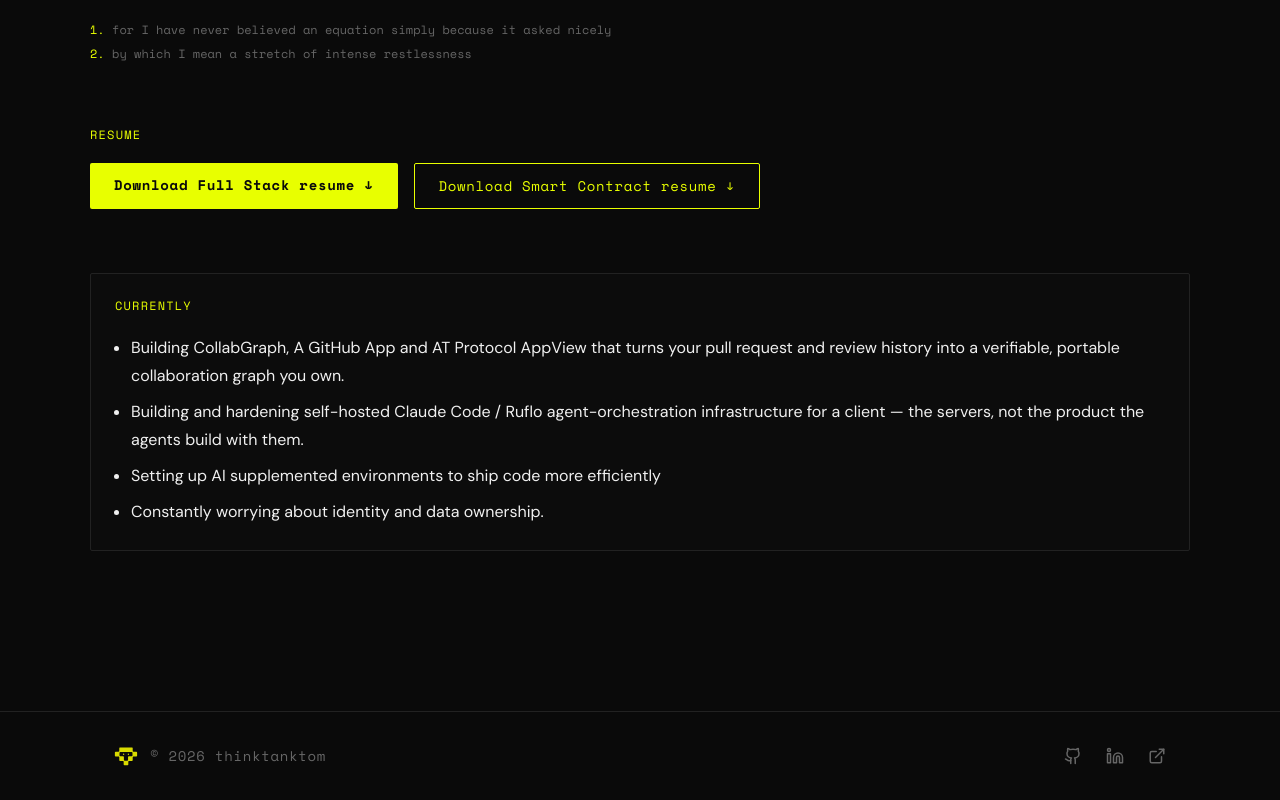
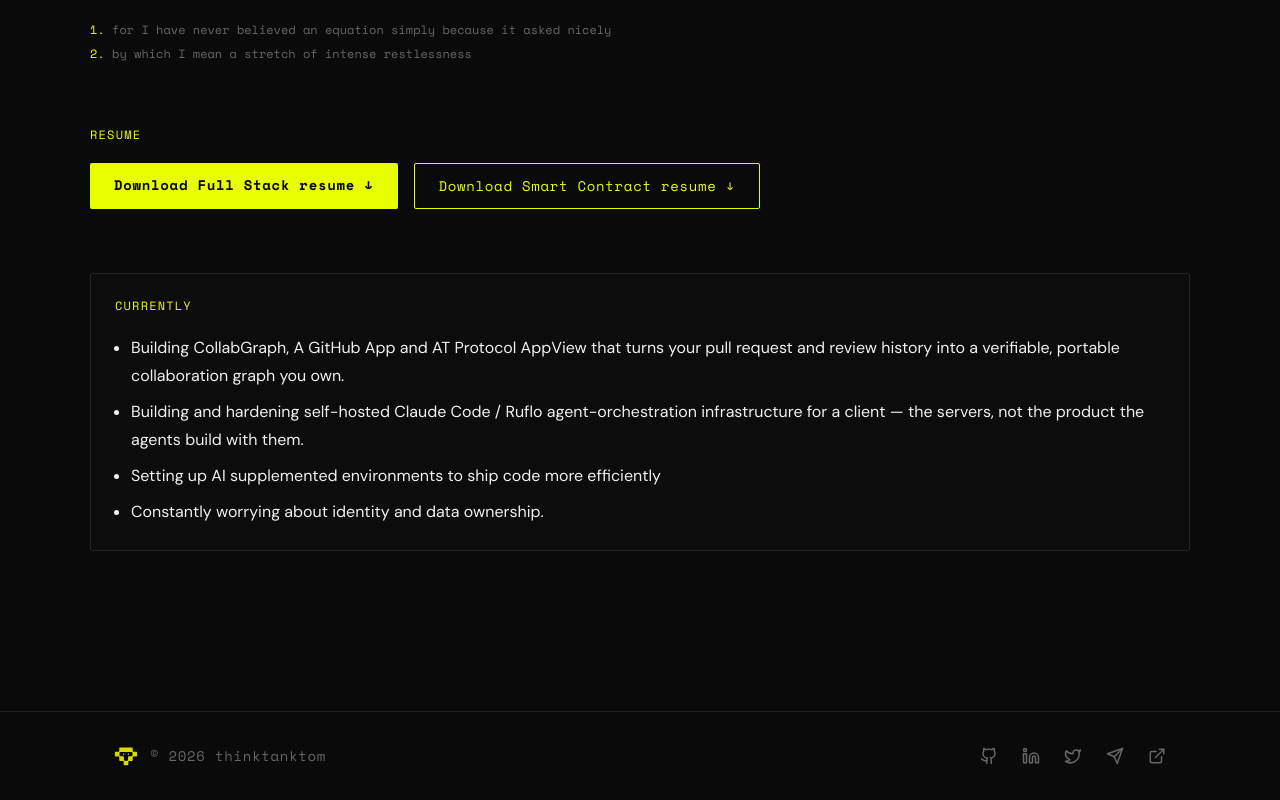
Before and after one commit to thinktanktom/site, a Next.js app: page /about in a window 1280 px wide. Shown: the part 1242-2042 px from the top of the page. Built offline with nearby package versions, Linux system fonts and the light colour scheme.

Commit message:
Add Twitter and Telegram to footer contact links

```diff
--- a/components/Footer.tsx
+++ b/components/Footer.tsx
@@ -1,5 +1,24 @@
 import Image from 'next/image'
-import { Github, Linkedin, ExternalLink } from 'lucide-react'
+import { Github, Linkedin, ExternalLink, Twitter } from 'lucide-react'
+
+function TelegramIcon({ size = 18 }: { size?: number }) {
+  return (
+    <svg
+      width={size}
+      height={size}
+      viewBox="0 0 24 24"
+      fill="none"
+      stroke="currentColor"
+      strokeWidth={2}
+      strokeLinecap="round"
+      strokeLinejoin="round"
+      aria-hidden="true"
+    >
+      <path d="M22 2 11 13" />
+      <path d="M22 2 15 22l-4-9-9-4 20-7Z" />
+    </svg>
+  )
+}
 
 const links = [
   {
@@ -11,6 +30,16 @@ const links = [
     href: 'https://linkedin.com/in/thinktanktom',
     label: 'LinkedIn',
     Icon: Linkedin,
+  },
+  {
+    href: 'https://x.com/th1nktanktom',
+    label: 'Twitter',
+    Icon: Twitter,
+  },
+  {
+    href: 'https://t.me/th1nktanktom',
+    label: 'Telegram',
+    Icon: TelegramIcon,
   },
   {
     href: 'https://www.upwork.com/freelancers/~018a1dbf1094588c7e',
```
